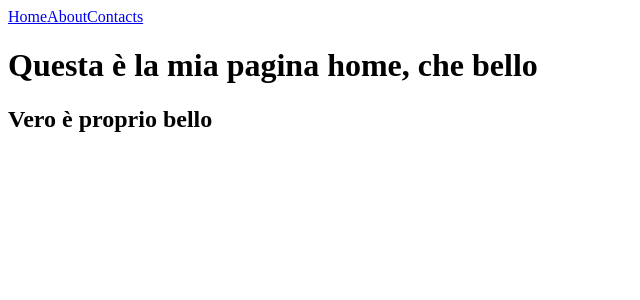
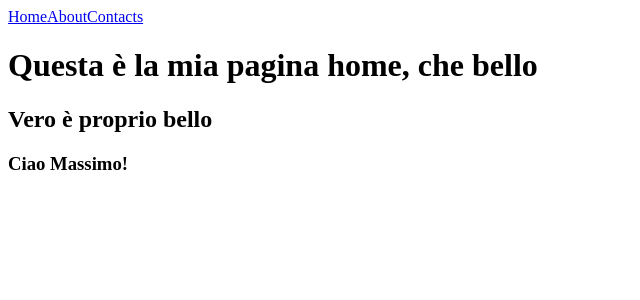
Before and after one commit to macs-massimopiazza/128-proj-html-css, a Vue app: page / in a window 1280 px wide. Shown: the top 300 px of the page, without its empty margins (0-640 px from the left). Built offline with nearby package versions, Linux system fonts and the light colour scheme.

Commit message:
feat: add h3 in home

```diff
--- a/src/pages/Home.vue
+++ b/src/pages/Home.vue
@@ -7,6 +7,7 @@ export default {
 <template>
   <h1>Questa è la mia pagina home, che bello</h1>
   <h2>Vero è proprio bello</h2>
+  <h3>Ciao Massimo!</h3>
 </template>
 
 <style scoped></style>
```
